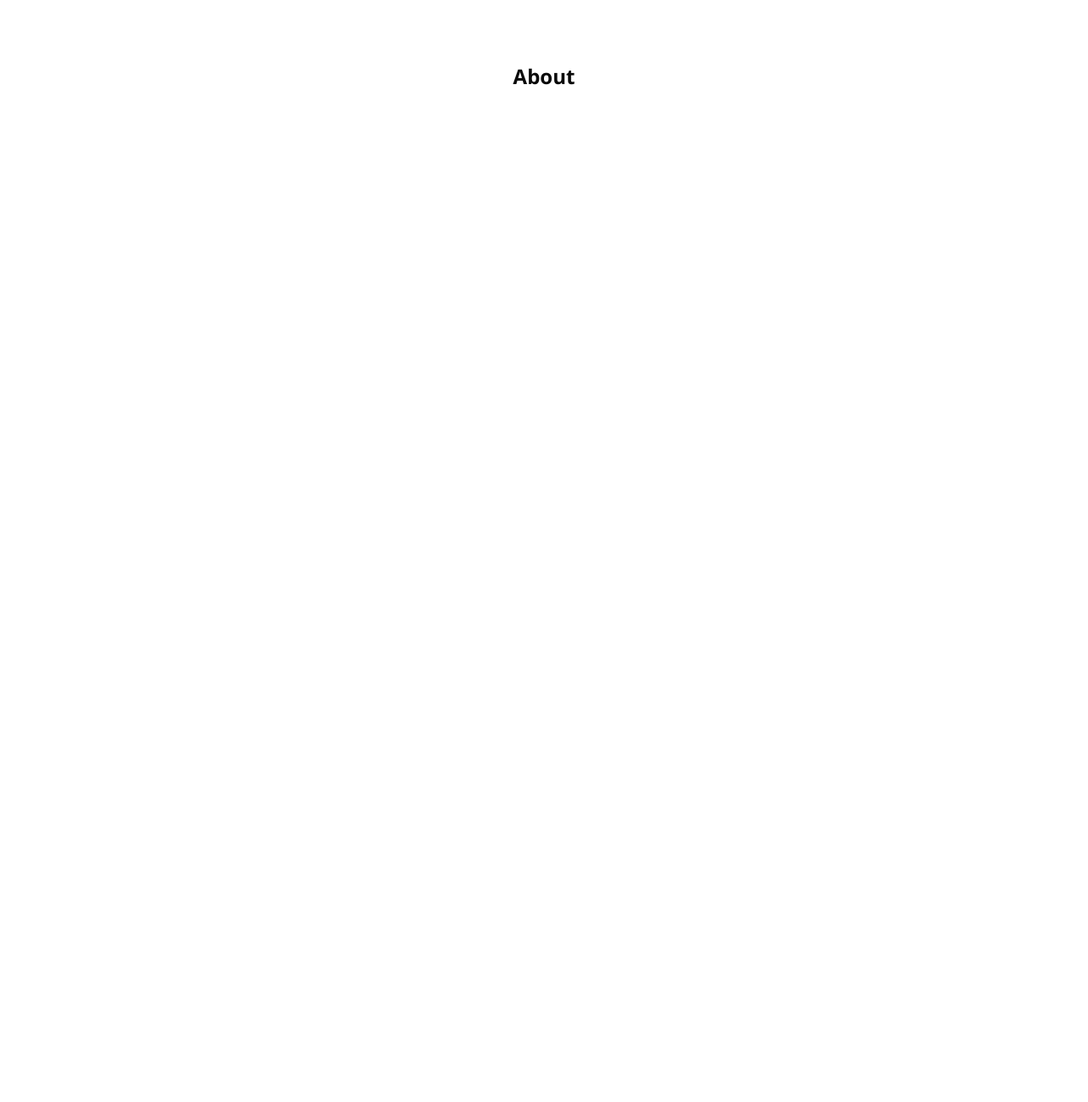
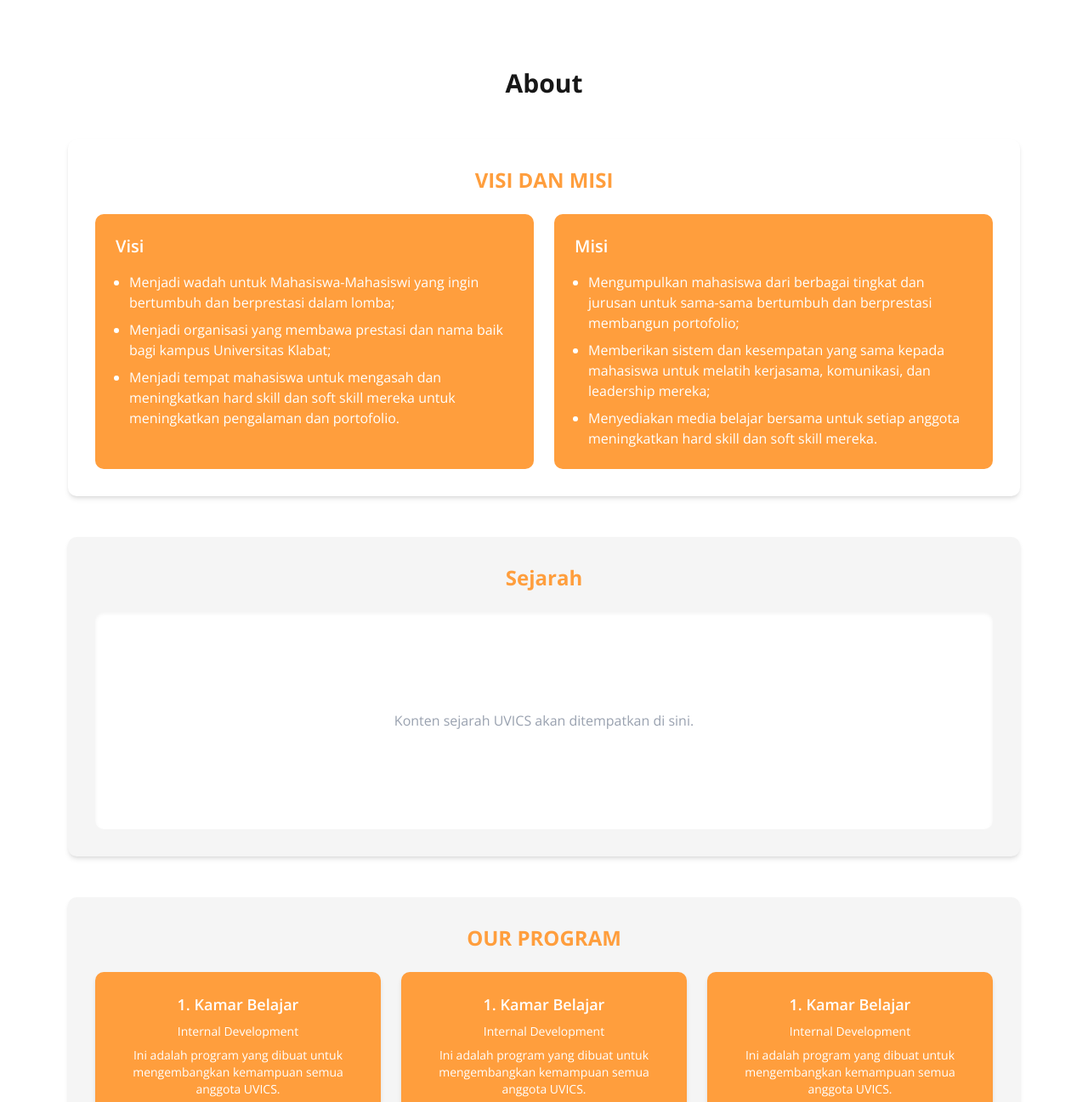
Before and after one commit to WEBUVICS/frontend, a Next.js app: page /about in a window 1280 px wide. Shown: the top 1297 px of the page at 85% size. Before the commit the page ends 800 px from the top, so only its background shows below. Built offline with nearby package versions, Linux system fonts and the light colour scheme.

Commit message:
feat: complete about page (user)

```diff
--- a/app/(user)/about/page.tsx
+++ b/app/(user)/about/page.tsx
@@ -1,11 +1,166 @@
-// ========= UNTUK HALAMAN HOME UBAH DISINI ===========
-
+"use client";
 
 export default function About() {
+  return (
+    <div className="font-sans min-h-screen p-8 pb-20 sm:p-20">
+      <div className="w-full max-w-6xl mx-auto flex flex-col gap-12">
+        {/* Title */}
+        <h1 className="text-3xl font-bold text-center text-[var(--primary)]">
+          About
+        </h1>
 
-  return (
-    <div className="font-sans grid grid-rows-[20px_1fr_20px] items-center justify-items-center min-h-screen p-8 pb-20 gap-16 sm:p-20">
-        <h2 className="text-2xl font-bold text-foreground">About</h2>
+        {/* Visi & Misi */}
+        <section className="bg-[var(--popover)] rounded-lg p-8 shadow-md">
+          <h2 className="text-2xl font-bold text-center text-[var(--color-second)] mb-6">
+            VISI DAN MISI
+          </h2>
+          <div className="grid grid-cols-1 md:grid-cols-2 gap-6">
+            <div className="bg-[var(--color-second)] text-white rounded-lg p-6">
+              <h3 className="text-xl font-semibold mb-4">Visi</h3>
+              <ul className="list-disc pl-4 space-y-2">
+                <li>
+                  Menjadi wadah untuk Mahasiswa-Mahasiswi yang ingin bertumbuh
+                  dan berprestasi dalam lomba;
+                </li>
+                <li>
+                  Menjadi organisasi yang membawa prestasi dan nama baik bagi
+                  kampus Universitas Klabat;
+                </li>
+                <li>
+                  Menjadi tempat mahasiswa untuk mengasah dan meningkatkan hard
+                  skill dan soft skill mereka untuk meningkatkan pengalaman dan
+                  portofolio.
+                </li>
+              </ul>
+            </div>
+            <div className="bg-[var(--color-second)] text-white rounded-lg p-6">
+              <h3 className="text-xl font-semibold mb-4">Misi</h3>
+              <ul className="list-disc pl-4 space-y-2">
+                <li>
+                  Mengumpulkan mahasiswa dari berbagai tingkat dan jurusan untuk
+                  sama-sama bertumbuh dan berprestasi membangun portofolio;
+                </li>
+                <li>
+                  Memberikan sistem dan kesempatan yang sama kepada mahasiswa
+                  untuk melatih kerjasama, komunikasi, dan leadership mereka;
+                </li>
+                <li>
+                  Menyediakan media belajar bersama untuk setiap anggota
+                  meningkatkan hard skill dan soft skill mereka.
+                </li>
+              </ul>
+            </div>
+          </div>
+        </section>
+
+        {/* Sejarah */}
+        <section className="bg-[var(--color-muted)] rounded-lg p-8 shadow-md text-center">
+          <h2 className="text-2xl font-bold text-[var(--color-second)] mb-6">
+            Sejarah
+          </h2>
+          <div className="bg-white rounded-lg h-64 flex items-center justify-center shadow-inner">
+            <p className="text-gray-400">
+              Konten sejarah UVICS akan ditempatkan di sini.
+            </p>
+          </div>
+        </section>
+
+        {/* Our Program */}
+        <section className="bg-[var(--color-muted)] rounded-lg p-8 shadow-md text-center">
+          <h2 className="text-2xl font-bold text-[var(--color-second)] mb-6">
+            OUR PROGRAM
+          </h2>
+          <div className="grid grid-cols-1 sm:grid-cols-2 md:grid-cols-3 gap-6">
+            {[1, 2, 3].map((i) => (
+              <div
+                key={i}
+                className="bg-[var(--color-second)] text-white p-6 rounded-lg shadow-md"
+              >
+                <h3 className="text-lg font-semibold mb-2">1. Kamar Belajar</h3>
+                <p className="text-sm">Internal Development</p>
+                <p className="mt-2 text-sm">
+                  Ini adalah program yang dibuat untuk mengembangkan kemampuan
+                  semua anggota UVICS.
+                </p>
+              </div>
+            ))}
+          </div>
+        </section>
+
+        {/* Job Desc */}
+        <section>
+          <h2 className="text-2xl font-bold text-[var(--color-second)] mb-6">
+            Job Desc
+          </h2>
+          <div className="grid grid-cols-1 md:grid-cols-3 gap-6">
+            <div className="bg-[var(--color-muted)] rounded-lg p-6 shadow-md">
+              <h3 className="font-semibold mb-2">INTERNAL DEVELOPMENT</h3>
+              <ul className="list-disc pl-4 space-y-2 text-sm">
+                <li>
+                  Merancang dan mengatur kegiatan lomba agar setiap anggota
+                  terlibat aktif dalam solid;
+                </li>
+                <li>
+                  Mengorganisir program pengembangan diri anggota channel
+                  akademik dan visualisasi.
+                </li>
+              </ul>
+            </div>
+            <div className="bg-[var(--color-muted)] rounded-lg p-6 shadow-md">
+              <h3 className="font-semibold mb-2">EXTERNAL AFFAIRS</h3>
+              <ul className="list-disc pl-4 space-y-2 text-sm">
+                <li>
+                  Merancang dan melaksanakan event-event keren, mulai dari
+                  webinar, workshop, hingga program pengabdian masyarakat;
+                </li>
+                <li>
+                  Membangun hubungan dengan sponsor dan komunitas untuk
+                  perkembangan UVICS.
+                </li>
+              </ul>
+            </div>
+            <div className="bg-[var(--color-muted)] rounded-lg p-6 shadow-md">
+              <h3 className="font-semibold mb-2">EDITOR</h3>
+              <ul className="list-disc pl-4 space-y-2 text-sm">
+                <li>Mengedit video dan foto untuk setiap kebutuhan UVICS;</li>
+                <li>
+                  Mendokumentasikan setiap kegiatan UVICS, baik melalui foto
+                  maupun video.
+                </li>
+              </ul>
+            </div>
+          </div>
+        </section>
+
+        {/* Benefits */}
+        <section className="flex flex-col gap-6">
+          <h2 className="text-2xl font-bold text-[var(--color-second)]">
+            Benefits
+          </h2>
+          <div className="bg-[var(--color-second)] text-white p-6 rounded-lg shadow-md">
+            <ul className="list-disc pl-4 space-y-2 text-sm">
+              <li>
+                E-certificate bagi yang menyelesaikan tanggung jawab hingga
+                akhir.
+              </li>
+              <li>
+                Mendapatkan tim yang memiliki visi dan motivasi yang sama untuk
+                meraih pengalaman lomba.
+              </li>
+              <li>
+                Kesempatan mengembangkan skill: Leadership, project management,
+                dan teamwork.
+              </li>
+              <li>Akses belajar Myskill.</li>
+              <li>Voucher e-course cakap.</li>
+              <li>Rekomendasi LinkedIn.</li>
+              <li>
+                Membangun portofolio projek dan prestasi selama kuliah.
+              </li>
+            </ul>
+          </div>
+        </section>
+      </div>
     </div>
   );
 }
```
